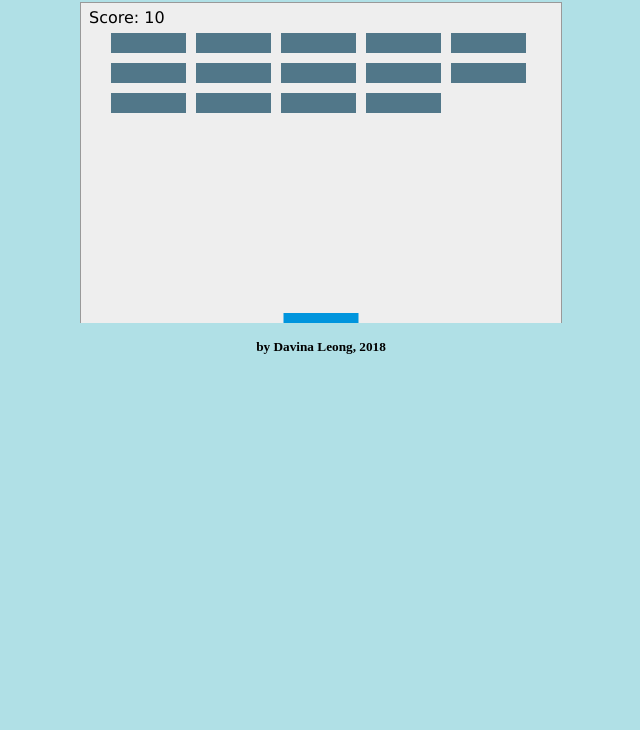
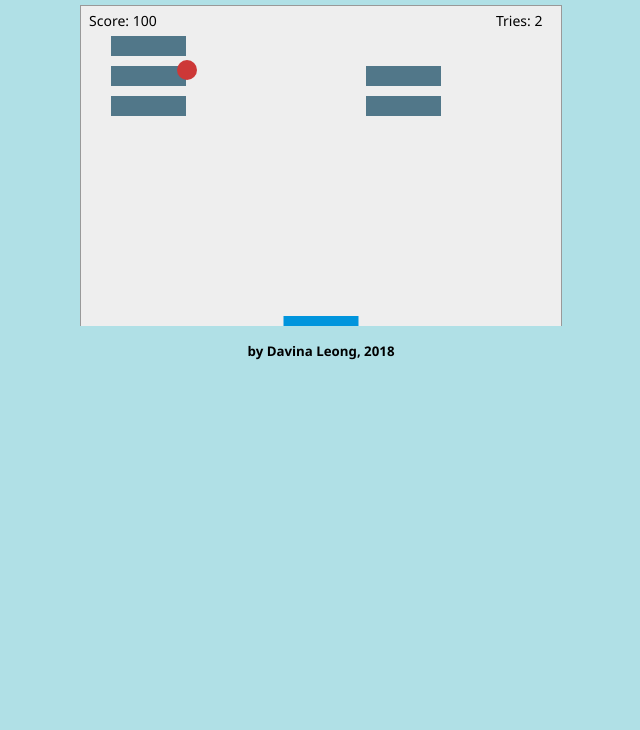
Before and after one commit to davinaleong/learn-breakout-js, a plain HTML site: page index.html in a window 1280 px wide. Shown: the part 70-800 px from the top of the page, without its empty margins (319-959 px from the left). Drawn offline with Linux system fonts and the light colour scheme.

Commit message:
Added tries

```diff
--- a/breakout.css
+++ b/breakout.css
@@ -4,6 +4,7 @@
 }
 
 body {
+    font-family: 'Segoe UI', Tahoma, Geneva, Verdana, sans-serif;
     background: powderblue;
 }
 
--- a/breakout.js
+++ b/breakout.js
@@ -41,13 +41,34 @@ const brickProps = {
 const score = {
     x: 8,
     y: 20,
-    font: "16px Verdana",
+    value: 0,
+    multiplier: 10,
+    max: 150,
+    font: "14px Segoe UI",
+    colour: "#000000"
+};
+const tries = {
+    x: 415,
+    y: 20,
+    value: 3,
+    max: 3,
+    font: "14px Segoe UI",
     colour: "#000000",
-    value: 0,
-    multiplier: 10
+};
+const initialValues = {
+    ballProps: {
+        x: ballProps.x,
+        y: ballProps.y,
+        dx: ballProps.dx,
+        dy: ballProps.dy
+    },
+    paddleProps: {
+        x: paddleProps.x,
+        y: paddleProps.y
+    },
+    score: score.value,
+    tries: tries.value
 }
-score.max = brickProps.rows * brickProps.columns * score.multiplier;
-console.log(score);
 
 let brickArr = [];
 for (let c = 0; c < brickProps.columns; ++c) {
@@ -177,12 +198,19 @@ function drawScore() {
     ctx.fillText(`Score: ${score.value}`, score.x, score.y);
 }
 
+function drawTries() {
+    ctx.font = tries.font;
+    ctx.fillStyle = tries.colour;
+    ctx.fillText(`Tries: ${tries.value}`, tries.x, tries.y);
+}
+
 function draw() {
     ctx.clearRect(0, 0, canvas.width, canvas.height);
     drawBricks();
     drawBall();
     drawPaddle();
     drawScore();
+    drawTries();
     collisionDetection();
 
     if (ballProps.x + ballProps.dx > canvas.width - ballProps.radius ||
@@ -197,7 +225,17 @@ function draw() {
             ballProps.dy = -ballProps.dy;
         }
         else {
-            updateGameState(gameStates.LOSE, "GAME OVER!");
+            --tries.value;
+            if(tries.value <= 0) {
+                tries == 0;
+                updateGameState(gameStates.LOSE, "GAME OVER!");
+            } else {
+                ballProps.x = initialValues.ballProps.x;
+                ballProps.y = initialValues.ballProps.y;
+                ballProps.dx = initialValues.ballProps.dx;
+                ballProps.dy = initialValues.ballProps.dy;
+                paddleProps.x = initialValues.paddleProps.x;
+            }
         }
     }
 
```
